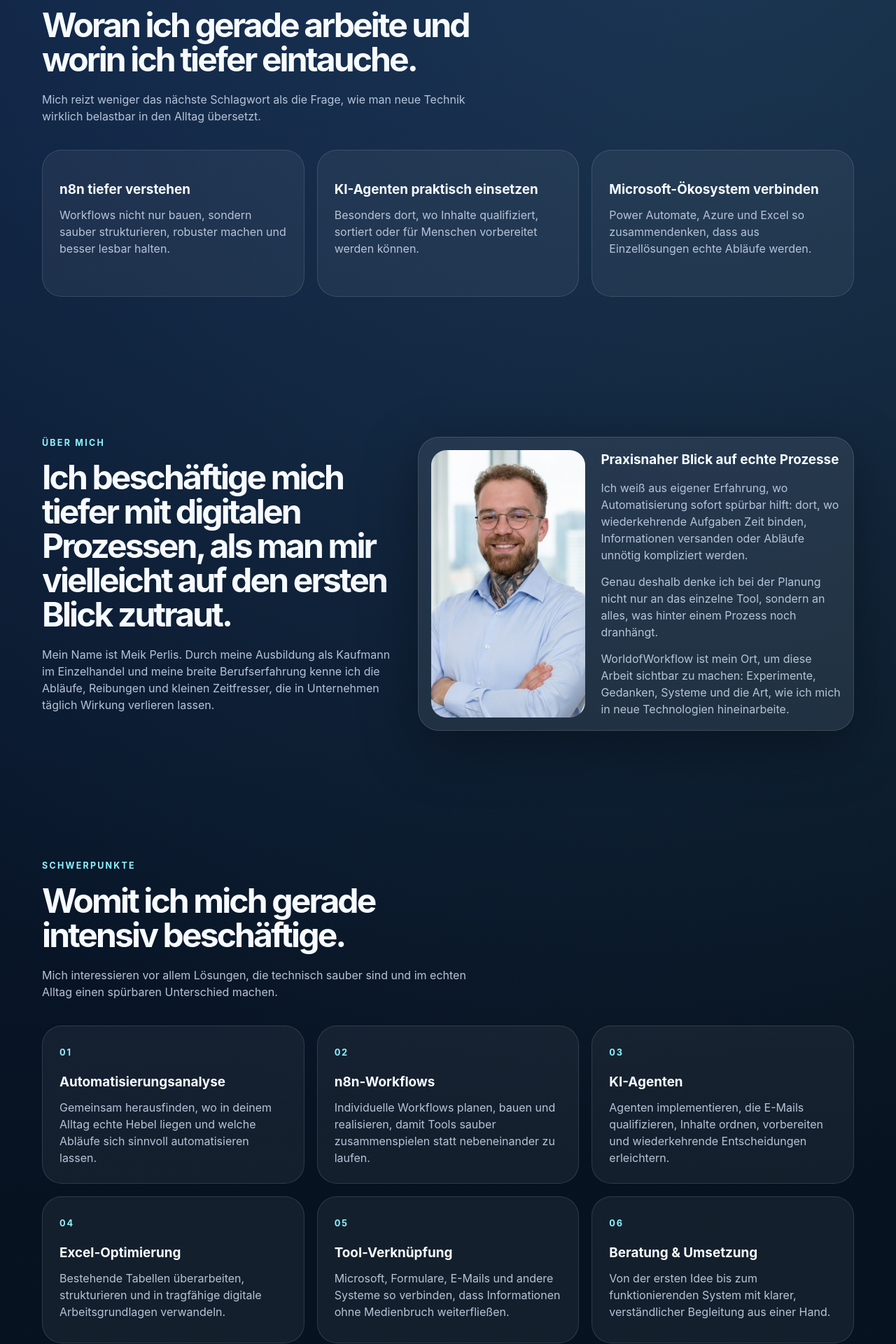
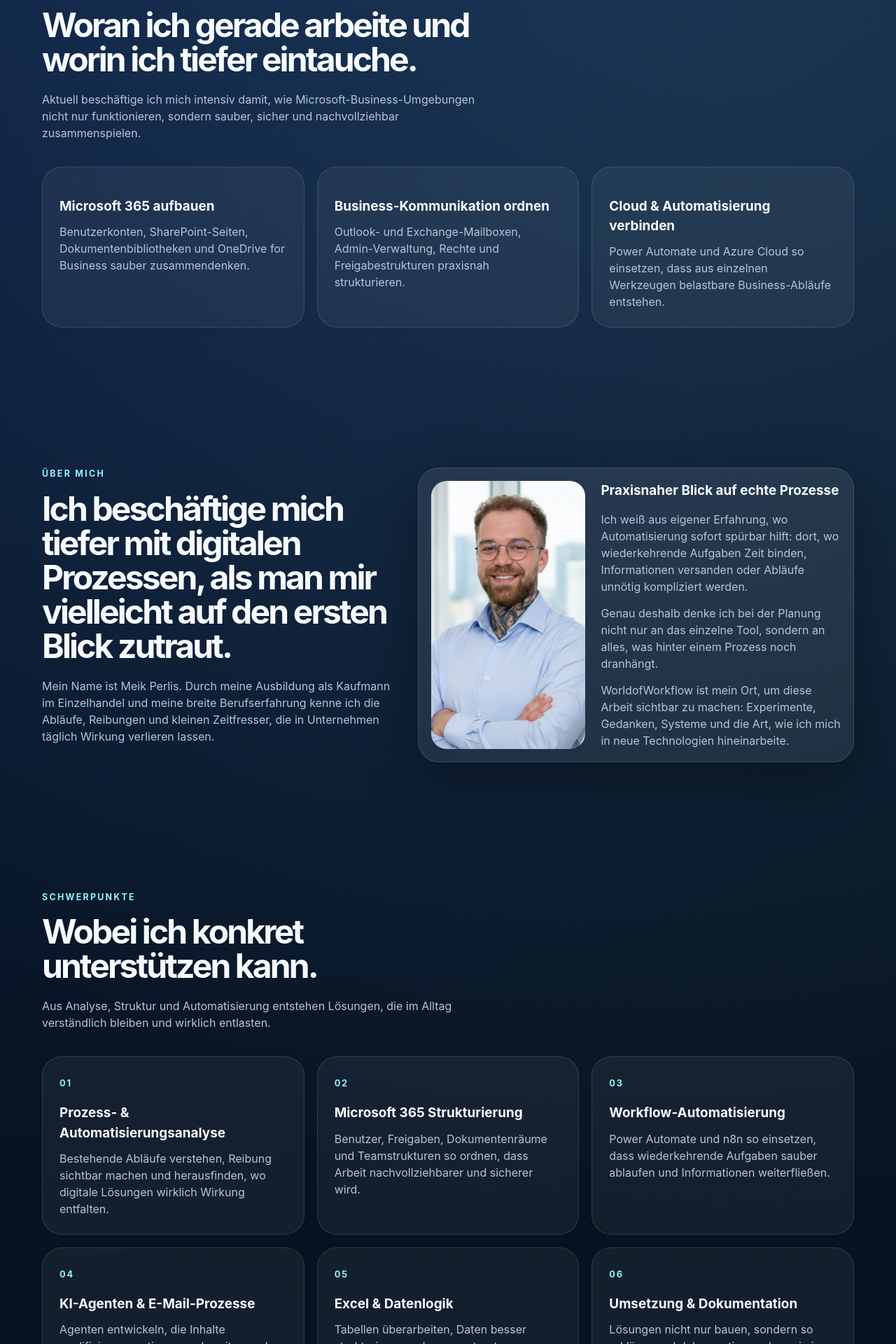
Before and after one commit to meikperlis/worldofworkflow-website, a Next.js app: page / in a window 1280 px wide. Shown: the part 980-2900 px from the top of the page at 70% size. Built offline with nearby package versions, Linux system fonts and the light colour scheme.

Commit message:
Refine focus areas and case study

```diff
--- a/app/globals.css
+++ b/app/globals.css
@@ -607,6 +607,12 @@ img {
   color: var(--muted);
 }
 
+.case-study-card__note {
+  margin-top: 18px !important;
+  padding-top: 18px;
+  border-top: 1px solid var(--line);
+}
+
 .tool-stack {
   display: flex;
   flex-wrap: wrap;
--- a/app/page.tsx
+++ b/app/page.tsx
@@ -75,7 +75,7 @@ export default function Home() {
               <SectionHeading
                 eyebrow="Aktuell"
                 title="Woran ich gerade arbeite und worin ich tiefer eintauche."
-                text="Mich reizt weniger das nächste Schlagwort als die Frage, wie man neue Technik wirklich belastbar in den Alltag übersetzt."
+                text="Aktuell beschäftige ich mich intensiv damit, wie Microsoft-Business-Umgebungen nicht nur funktionieren, sondern sauber, sicher und nachvollziehbar zusammenspielen."
               />
 
               <div className="card-grid card-grid--current">
@@ -136,8 +136,8 @@ export default function Home() {
             <div className="container">
               <SectionHeading
                 eyebrow="Schwerpunkte"
-                title="Womit ich mich gerade intensiv beschäftige."
-                text="Mich interessieren vor allem Lösungen, die technisch sauber sind und im echten Alltag einen spürbaren Unterschied machen."
+                title="Wobei ich konkret unterstützen kann."
+                text="Aus Analyse, Struktur und Automatisierung entstehen Lösungen, die im Alltag verständlich bleiben und wirklich entlasten."
               />
 
               <div className="card-grid card-grid--services">
@@ -236,6 +236,13 @@ export default function Home() {
                   ergänzt Kategorien wie Absender, Beschreibung, Preis und Fälligkeit und
                   trägt alles automatisch in eine Tabelle ein — inklusive Foto direkt in der
                   passenden Zeile.
+                </p>
+                <p className="case-study-card__note">
+                  Der Workflow läuft auf meiner eigenen, selbstgehosteten n8n-Umgebung bei
+                  Hetzner in Nürnberg. Im Hintergrund arbeitet ein abgesicherter Ubuntu-Server
+                  mit Docker, Caddy für verschlüsselte Erreichbarkeit, Monitoring und täglichen
+                  verschlüsselten Backups — damit das System nicht nur gebaut ist, sondern auch
+                  zuverlässig betrieben werden kann.
                 </p>
               </article>
             </div>
--- a/lib/site-data.ts
+++ b/lib/site-data.ts
@@ -9,28 +9,28 @@ export const navigation = [
 
 export const services = [
   {
-    title: "Automatisierungsanalyse",
-    text: "Gemeinsam herausfinden, wo in deinem Alltag echte Hebel liegen und welche Abläufe sich sinnvoll automatisieren lassen.",
+    title: "Prozess- & Automatisierungsanalyse",
+    text: "Bestehende Abläufe verstehen, Reibung sichtbar machen und herausfinden, wo digitale Lösungen wirklich Wirkung entfalten.",
   },
   {
-    title: "n8n-Workflows",
-    text: "Individuelle Workflows planen, bauen und realisieren, damit Tools sauber zusammenspielen statt nebeneinander zu laufen.",
+    title: "Microsoft 365 Strukturierung",
+    text: "Benutzer, Freigaben, Dokumentenräume und Teamstrukturen so ordnen, dass Arbeit nachvollziehbarer und sicherer wird.",
   },
   {
-    title: "KI-Agenten",
-    text: "Agenten implementieren, die E-Mails qualifizieren, Inhalte ordnen, vorbereiten und wiederkehrende Entscheidungen erleichtern.",
+    title: "Workflow-Automatisierung",
+    text: "Power Automate und n8n so einsetzen, dass wiederkehrende Aufgaben sauber ablaufen und Informationen weiterfließen.",
   },
   {
-    title: "Excel-Optimierung",
-    text: "Bestehende Tabellen überarbeiten, strukturieren und in tragfähige digitale Arbeitsgrundlagen verwandeln.",
+    title: "KI-Agenten & E-Mail-Prozesse",
+    text: "Agenten entwickeln, die Inhalte qualifizieren, sortieren, vorbereiten und Menschen bei wiederkehrenden Entscheidungen entlasten.",
   },
   {
-    title: "Tool-Verknüpfung",
-    text: "Microsoft, Formulare, E-Mails und andere Systeme so verbinden, dass Informationen ohne Medienbruch weiterfließen.",
+    title: "Excel & Datenlogik",
+    text: "Tabellen überarbeiten, Daten besser strukturieren und aus verstreuten Informationen tragfähige Arbeitsgrundlagen machen.",
   },
   {
-    title: "Beratung & Umsetzung",
-    text: "Von der ersten Idee bis zum funktionierenden System mit klarer, verständlicher Begleitung aus einer Hand.",
+    title: "Umsetzung & Dokumentation",
+    text: "Lösungen nicht nur bauen, sondern so erklären und dokumentieren, dass sie im Alltag verständlich nutzbar bleiben.",
   },
 ];
 
@@ -73,16 +73,16 @@ export const tools = [
 
 export const currentFocus = [
   {
-    title: "n8n tiefer verstehen",
-    text: "Workflows nicht nur bauen, sondern sauber strukturieren, robuster machen und besser lesbar halten.",
+    title: "Microsoft 365 aufbauen",
+    text: "Benutzerkonten, SharePoint-Seiten, Dokumentenbibliotheken und OneDrive for Business sauber zusammendenken.",
   },
   {
-    title: "KI-Agenten praktisch einsetzen",
-    text: "Besonders dort, wo Inhalte qualifiziert, sortiert oder für Menschen vorbereitet werden können.",
+    title: "Business-Kommunikation ordnen",
+    text: "Outlook- und Exchange-Mailboxen, Admin-Verwaltung, Rechte und Freigabestrukturen praxisnah strukturieren.",
   },
   {
-    title: "Microsoft-Ökosystem verbinden",
-    text: "Power Automate, Azure und Excel so zusammendenken, dass aus Einzellösungen echte Abläufe werden.",
+    title: "Cloud & Automatisierung verbinden",
+    text: "Power Automate und Azure Cloud so einsetzen, dass aus einzelnen Werkzeugen belastbare Business-Abläufe entstehen.",
   },
 ];
 
```
